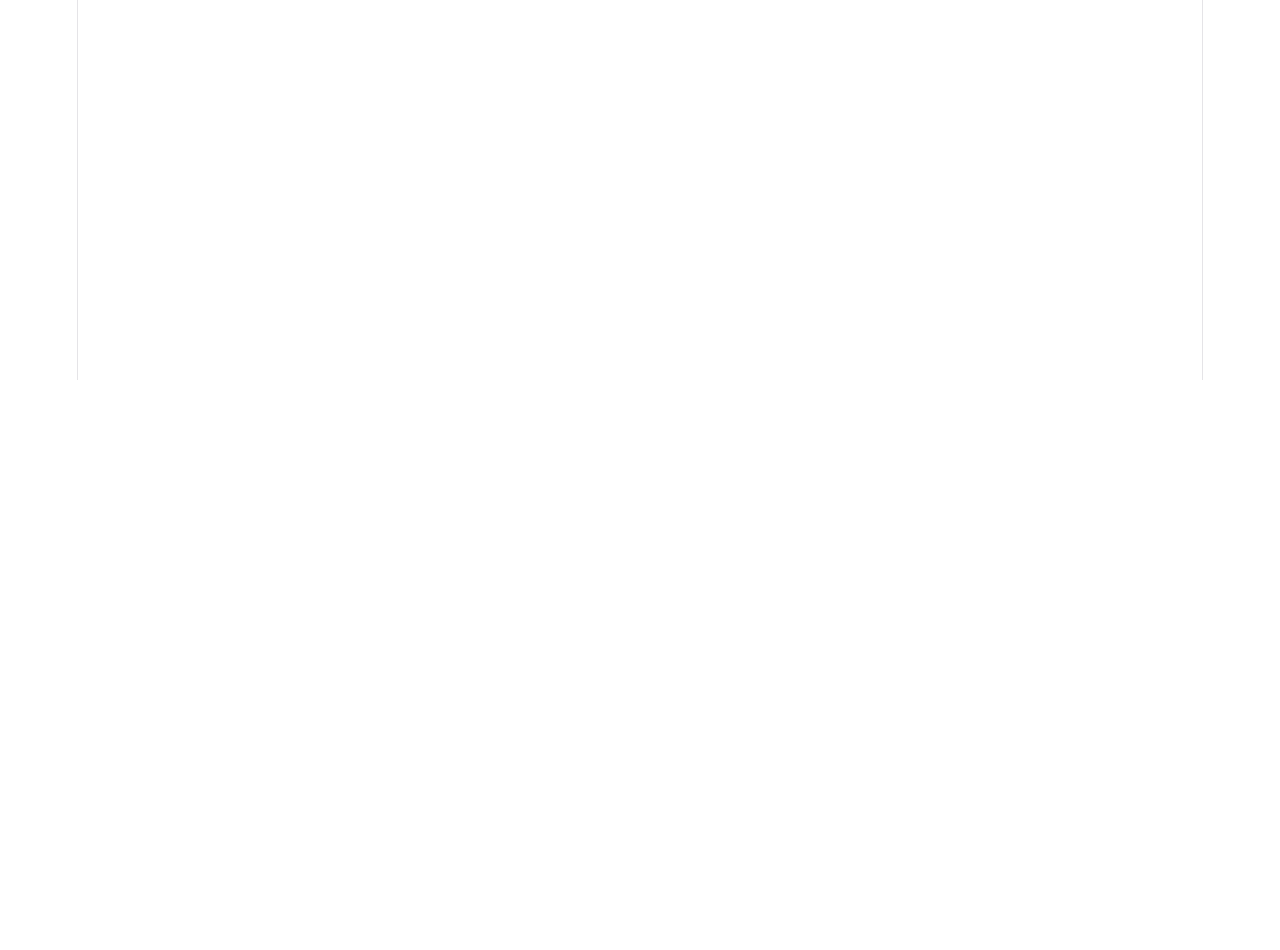
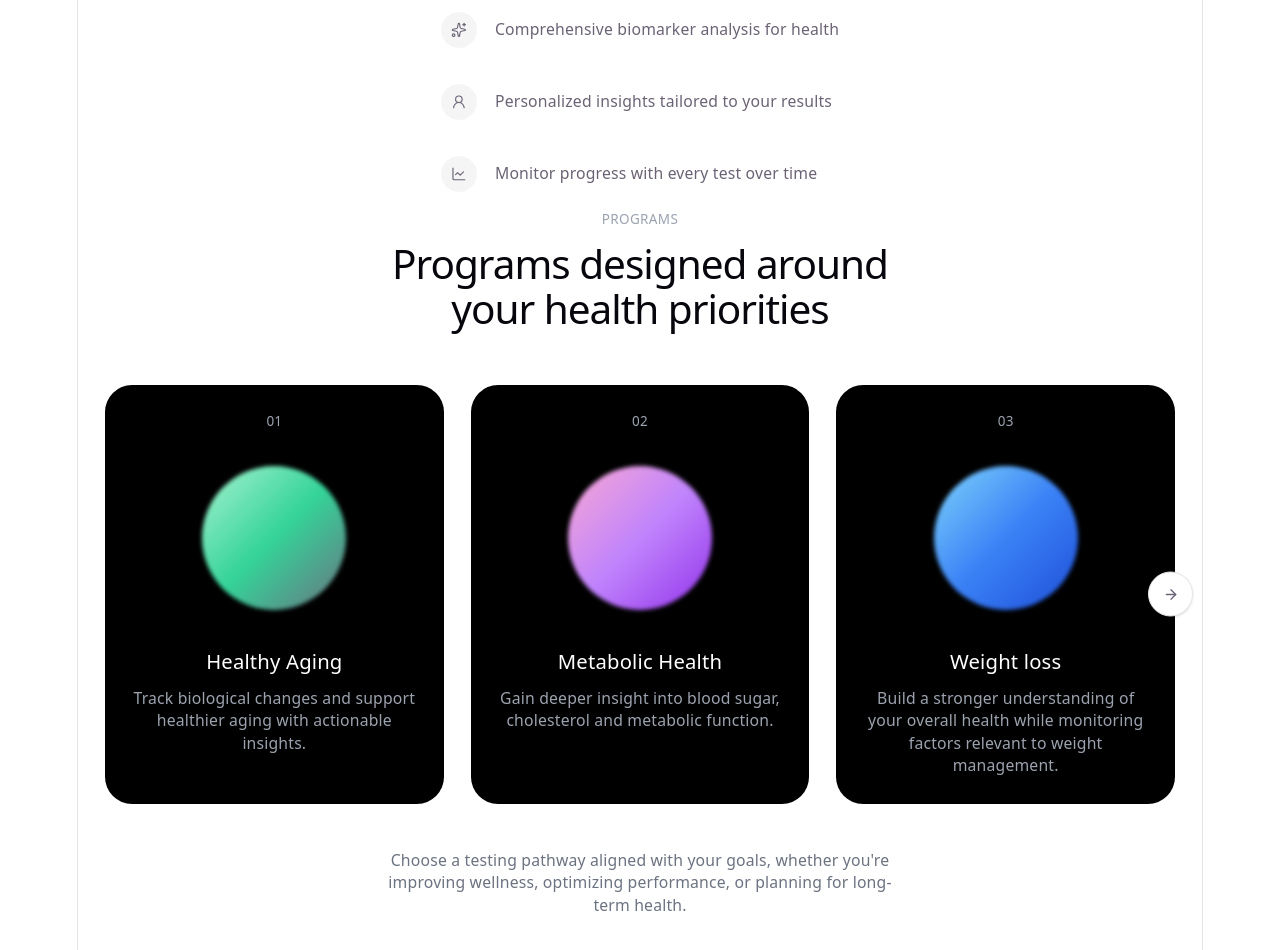
Before and after one commit to Okoronkwo-Franklyn/Avio-Landing-Page-, a React (Vite) app: page / in a window 1280 px wide. Shown: the part 420-1370 px from the top of the page. Before the commit the page ends 800 px from the top, so only its background shows below. Built offline with nearby package versions, Linux system fonts and the light colour scheme.

Commit message:
feat: Added Featurelist, Herocards, programs

```diff
--- a/index.html
+++ b/index.html
@@ -4,8 +4,9 @@
     <meta charset="UTF-8" />
     <link rel="icon" type="image/svg+xml" href="/favicon.svg" />
     <meta name="viewport" content="width=device-width, initial-scale=1.0" />
-    <title>AVIO-</title>
-    <link src="https://cdn.tailwindcss.com"></link>
+    <script src="https://cdn.tailwindcss.com"></script>
+    <title>Avio</title>
+
   </head>
   <body>
     <div id="root"></div>
--- a/package.json
+++ b/package.json
@@ -10,6 +10,7 @@
     "preview": "vite preview"
   },
   "dependencies": {
+    "lucide-react": "^1.31.0",
     "react": "^19.2.8",
     "react-dom": "^19.2.8"
   },
--- a/src/App.jsx
+++ b/src/App.jsx
@@ -1,6 +1,8 @@
 import Navbar from "./components/Navbar"
 import Hero from "./components/Hero"
 import HeroCards from "./components/HeroCards"
+import FeatureList from "./components/FeatureList"
+import Programs from "./components/Programs"
 
 function App() {
   return(
@@ -9,6 +11,8 @@ function App() {
       <Navbar />
       <Hero />
       <HeroCards />
+      <FeatureList />
+      <Programs />
 
     </>
   )
--- /dev/null
+++ b/src/components/FeatureList.jsx
@@ -0,0 +1,41 @@
+import { Sparkles, UserRound, LineChart } from "lucide-react";
+
+// Three horizontal rows: icon, copy, thin divider. Sits directly under
+// the hero copy in the reference, so it stays narrow and left-aligned
+// rather than spanning the full page width.
+const FEATURES = [
+  {
+    icon: Sparkles,
+    text: "Comprehensive biomarker analysis for health",
+  },
+  {
+    icon: UserRound,
+    text: "Personalized insights tailored to your results",
+  },
+  {
+    icon: LineChart,
+    text: "Monitor progress with every test over time",
+  },
+];
+
+function FeatureList() {
+  return (
+    <section className="mx-auto max-w-7xl px-6 lg:px-8">
+      <div className="max-w-md">
+        {FEATURES.map(({ icon: Icon, text }) => (
+          <div
+            key={text}
+            className="row-divider flex items-center gap-4 py-4"
+          >
+            <span className="flex h-8 w-8 flex-none items-center justify-center rounded-full bg-black/[0.04]">
+              <Icon className="h-3.5 w-3.5 text-ink" strokeWidth={1.75} />
+            </span>
+            <p className="text-sm text-stone">{text}</p>
+          </div>
+        ))}
+      </div>
+    </section>
+  );
+}
+
+export default FeatureList
--- a/src/components/HeroCards.jsx
+++ b/src/components/HeroCards.jsx
@@ -3,7 +3,7 @@ function HeroCards() {
     <section className="mx-auto max-w-7xl px-6 pb-24 lg:px-8">
       <div className="grid grid-cols-1 gap-4 sm:grid-cols-2 lg:ml-auto lg:max-w-md">
         <div>
-          {/* Card 01 — appointment / savings goes here */}
+          {/* Card 01 — appointment / savings goes here */}Hero Card
         </div>
         <div>
           {/* Card 02 — activity score / progress ring goes here */}
--- /dev/null
+++ b/src/components/Programs.jsx
@@ -0,0 +1,73 @@
+import { ArrowRight } from "lucide-react";
+
+const programs = [
+  {
+    number: "01",
+    title: "Healthy Aging",
+    description:
+      "Track biological changes and support healthier aging with actionable insights.",
+    gradient: "from-emerald-200 via-emerald-400 to-gray-500",
+  },
+  {
+    number: "02",
+    title: "Metabolic Health",
+    description:
+      "Gain deeper insight into blood sugar, cholesterol and metabolic function.",
+    gradient: "from-pink-300 via-purple-400 to-purple-600",
+  },
+  {
+    number: "03",
+    title: "Weight loss",
+    description:
+      "Build a stronger understanding of your overall health while monitoring factors relevant to weight management.",
+    gradient: "from-sky-300 via-blue-500 to-blue-700",
+  },
+];
+
+export default function Programs() {
+  return (
+    <section className="mx-auto max-w-7xl px-6 pb-24">
+      <div className="mx-auto max-w-lg text-center">
+        <p className="text-xs font-medium uppercase tracking-wide text-gray-400">
+          Programs
+        </p>
+        <h2 className="mt-3 text-3xl font-medium tracking-tight md:text-4xl">
+          Programs designed around your health priorities
+        </h2>
+      </div>
+
+      <div className="relative mt-12">
+        <div className="grid grid-cols-1 gap-6 md:grid-cols-3">
+          {programs.map((program) => (
+            <div key={program.number} className="rounded-3xl bg-black p-6 text-white">
+              <p className="text-xs text-gray-400">{program.number}</p>
+
+              {/* Soft gradient circle - stands in for the abstract artwork,
+                  built with Tailwind instead of an image */}
+              <div
+                className={`mx-auto my-8 h-32 w-32 rounded-full bg-gradient-to-br ${program.gradient} blur-[2px]`}
+              />
+
+              <h3 className="text-lg font-medium">{program.title}</h3>
+              <p className="mt-2 text-sm text-gray-400">{program.description}</p>
+            </div>
+          ))}
+        </div>
+
+        {/* Carousel arrow, decorative only on this static build */}
+        <button
+          className="absolute -right-4 top-1/2 hidden h-10 w-10 -translate-y-1/2 items-center justify-center rounded-full border border-gray-200 bg-white shadow md:flex"
+          aria-label="Next program"
+        >
+          <ArrowRight size={16} />
+        </button>
+      </div>
+
+      <p className="mx-auto mt-10 max-w-md text-center text-sm text-gray-500">
+        Choose a testing pathway aligned with your goals, whether you're
+        improving wellness, optimizing performance, or planning for long-term
+        health.
+      </p>
+    </section>
+  );
+}
```
Also changed, not shown: 1 other file (tests, documents, lock files or other folders).
